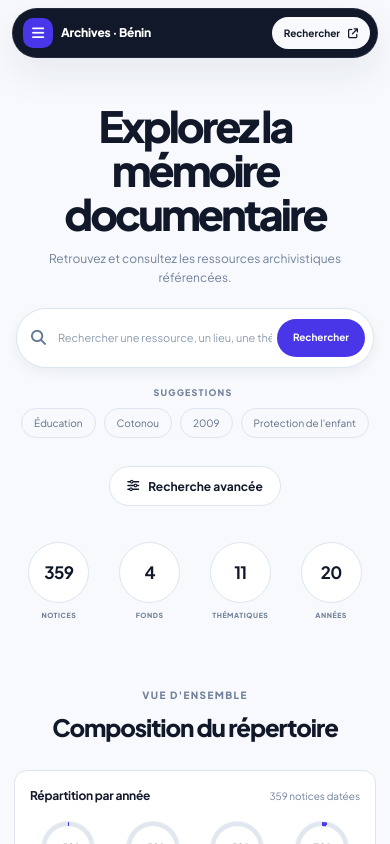
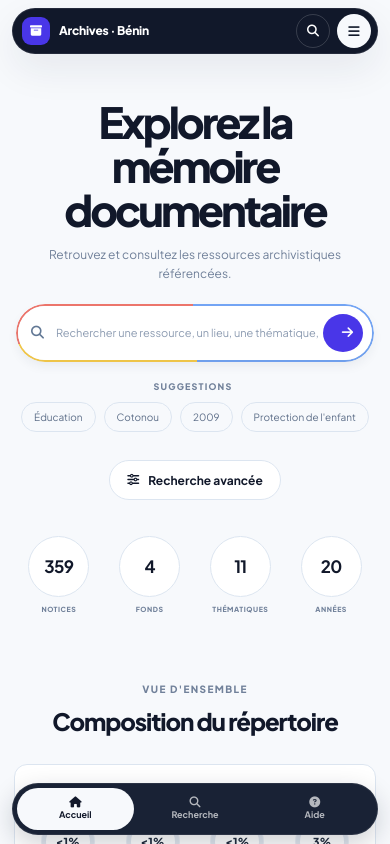
Before and after one commit to emerussoglo/archi-mem, a Next.js app: page / in a window 390 px wide. Shown: the top 844 px of the page. Built offline with nearby package versions, Linux system fonts and the light colour scheme.

Commit message:
feat: amélioration de l'interface et des fonctionnalités

```diff
--- a/src/app/globals.css
+++ b/src/app/globals.css
@@ -15,6 +15,12 @@
   --font: "Plus Jakarta Sans", Arial, sans-serif;
 }
 
+@property --search-ring-angle {
+  syntax: "<angle>";
+  inherits: false;
+  initial-value: 0deg;
+}
+
 * {
   box-sizing: border-box;
 }
@@ -104,14 +110,36 @@ summary:focus-visible {
 }
 
 .navbar__brand {
+  display: inline-flex;
+  align-items: center;
+  gap: 9px;
   font-size: 13px;
   font-weight: 800;
   letter-spacing: -0.02em;
   white-space: nowrap;
 }
 
+.navbar__brand-icon {
+  display: grid;
+  width: 31px;
+  height: 31px;
+  flex: 0 0 auto;
+  place-items: center;
+  border-radius: 10px;
+  background: var(--accent);
+  color: #fff;
+  font-size: 13px;
+}
+
+.navbar__actions {
+  display: flex;
+  align-items: center;
+  justify-self: end;
+  gap: 9px;
+}
+
 .navbar__menu-button {
-  display: grid;
+  display: none;
   width: 30px;
   height: 30px;
   place-items: center;
@@ -122,6 +150,10 @@ summary:focus-visible {
   cursor: pointer;
 }
 
+.mobile-tab-bar {
+  display: none;
+}
+
 .navbar__links {
   justify-content: center;
   gap: 5px;
@@ -147,7 +179,6 @@ summary:focus-visible {
 }
 
 .navbar__cta {
-  justify-self: end;
   gap: 8px;
   padding: 9px 16px;
   border-radius: 999px;
@@ -397,7 +428,128 @@ h3 {
 }
 
 .home-hero__search {
+  position: relative;
+  isolation: isolate;
   width: min(610px, 100%);
+  padding: 2px;
+  border-radius: 999px;
+}
+
+.home-hero__search::before {
+  position: absolute;
+  z-index: -1;
+  inset: 0;
+  padding: 2px;
+  border-radius: inherit;
+  background: conic-gradient(
+    from var(--search-ring-angle),
+    #4285f4 0deg 90deg,
+    #fbbc05 90deg 180deg,
+    #ea4335 180deg 270deg,
+    #4285f4 270deg 360deg
+  );
+  content: "";
+  opacity: 0.72;
+  -webkit-mask: linear-gradient(#fff 0 0) content-box, linear-gradient(#fff 0 0);
+  -webkit-mask-composite: xor;
+  mask: linear-gradient(#fff 0 0) content-box, linear-gradient(#fff 0 0);
+  mask-composite: exclude;
+  animation: search-ring-spin 5s linear infinite;
+}
+
+.home-hero__search:focus-within::before {
+  opacity: 1;
+  animation-duration: 2.2s;
+}
+
+.home-hero__search .search-bar__field {
+  border-color: transparent;
+  box-shadow: 0 5px 12px rgba(37, 50, 77, 0.08);
+}
+
+.home-hero > h1,
+.home-hero > .home-hero__intro,
+.home-hero > .home-hero__search,
+.home-hero > .suggestions,
+.home-hero > .home-hero__advanced,
+.home-hero > .home-metrics {
+  animation: home-enter 680ms cubic-bezier(0.2, 0.7, 0.2, 1) both;
+}
+
+.home-hero > h1 {
+  animation-delay: 50ms;
+}
+
+.home-hero > .home-hero__intro {
+  animation-delay: 110ms;
+}
+
+.home-hero > .home-hero__search {
+  animation-delay: 170ms;
+}
+
+.home-hero > .suggestions {
+  animation-delay: 230ms;
+}
+
+.home-hero > .home-hero__advanced {
+  animation-delay: 290ms;
+}
+
+.home-hero > .home-metrics {
+  animation-delay: 350ms;
+}
+
+.composition-grid,
+.browse-panel,
+.browse-lower-grid,
+.discoveries-section > .catalog-grid {
+  animation: home-enter 760ms cubic-bezier(0.2, 0.7, 0.2, 1) both;
+}
+
+.composition-grid {
+  animation-delay: 100ms;
+}
+
+.browse-panel {
+  animation-delay: 160ms;
+}
+
+.browse-lower-grid {
+  animation-delay: 220ms;
+}
+
+.discoveries-section > .catalog-grid {
+  animation-delay: 280ms;
+}
+
+.discoveries-section > .catalog-grid .archive-card {
+  animation: home-enter 620ms cubic-bezier(0.2, 0.7, 0.2, 1) both;
+}
+
+.discoveries-section > .catalog-grid .archive-card:nth-child(2) {
+  animation-delay: 100ms;
+}
+
+.discoveries-section > .catalog-grid .archive-card:nth-child(3) {
+  animation-delay: 180ms;
+}
+
+@keyframes search-ring-spin {
+  to {
+    --search-ring-angle: 360deg;
+  }
+}
+
+@keyframes home-enter {
+  from {
+    opacity: 0;
+    transform: translateY(14px);
+  }
+  to {
+    opacity: 1;
+    transform: translateY(0);
+  }
 }
 
 .search-bar {
@@ -2162,6 +2314,10 @@ button.ring-item:hover .ring {
     grid-template-columns: 1fr auto;
   }
 
+  .navbar__menu-button {
+    display: grid;
+  }
+
   .navbar__links {
     display: none;
   }
@@ -2174,16 +2330,25 @@ button.ring-item:hover .ring {
     width: 100%;
     flex-direction: column;
     align-items: stretch;
-    gap: 3px;
-    padding: 10px;
-    border: 1px solid #263149;
-    border-radius: 15px;
-    background: var(--ink);
+    gap: 2px;
+    padding: 8px;
+    border: 1px solid var(--border);
+    border-radius: 16px;
+    background: #fff;
     box-shadow: var(--shadow);
   }
 
   .navbar__link {
     padding: 10px 12px;
+    border-radius: 10px;
+    color: var(--text);
+    font-size: 12px;
+  }
+
+  .navbar__link:hover,
+  .navbar__link--active {
+    background: #f0f3f8;
+    color: var(--accent);
   }
 
   .navbar__stats-link {
@@ -2212,21 +2377,234 @@ button.ring-item:hover .ring {
   }
 
   .navbar {
-    min-height: 50px;
-    padding: 6px 7px 6px 10px;
+    min-height: 46px;
+    padding: 5px 6px 5px 9px;
   }
 
   .navbar__brand-group {
-    gap: 8px;
+    gap: 7px;
   }
 
   .navbar__brand {
     font-size: 12px;
   }
 
+  .navbar__brand-icon {
+    width: 28px;
+    height: 28px;
+    border-radius: 9px;
+    font-size: 12px;
+  }
+
+  .navbar__actions {
+    gap: 7px;
+  }
+
   .navbar__cta {
-    padding: 8px 12px;
-    font-size: 10px;
+    display: grid;
+    width: 34px;
+    height: 34px;
+    place-items: center;
+    padding: 0;
+    border: 1px solid rgba(255, 255, 255, 0.16);
+    background: transparent;
+    color: #fff;
+    font-size: 12px;
+  }
+
+  .navbar__cta span {
+    display: none;
+  }
+
+  .navbar__cta:hover {
+    background: rgba(255, 255, 255, 0.12);
+  }
+
+  .navbar__menu-button {
+    width: 34px;
+    height: 34px;
+    border-radius: 50%;
+    background: #f7f9fc;
+    color: var(--ink);
+    font-size: 13px;
+  }
+
+  .mobile-tab-bar {
+    position: fixed;
+    z-index: 60;
+    right: 12px;
+    bottom: calc(9px + env(safe-area-inset-bottom));
+    left: 12px;
+    display: grid;
+    min-height: 52px;
+    grid-template-columns: repeat(3, minmax(0, 1fr));
+    gap: 3px;
+    padding: 4px;
+    border: 1px solid rgba(255, 255, 255, 0.08);
+    border-radius: 28px;
+    background: #192235;
+    box-shadow: 0 9px 26px rgba(17, 24, 42, 0.2);
+  }
+
+  .mobile-tab-bar__item {
+    display: flex;
+    min-width: 0;
+    flex-direction: column;
+    align-items: center;
+    justify-content: center;
+    gap: 2px;
+    border-radius: 24px;
+    color: rgba(255, 255, 255, 0.68);
+    font-size: 9px;
+    font-weight: 700;
+    line-height: 1.15;
+    transition: background 180ms ease, color 180ms ease, transform 180ms ease;
+  }
+
+  .mobile-tab-bar__item i {
+    font-size: 11px;
+  }
+
+  .mobile-tab-bar__item--active {
+    background: #f7f9fc;
+    color: var(--ink);
+  }
+
+  .mobile-tab-bar__item:active {
+    transform: scale(0.96);
+  }
+
+  .site-main {
+    padding-bottom: 70px;
+  }
+
+  .site-footer {
+    padding-bottom: 70px;
+  }
+
+  .home-hero > h1 {
+    animation-delay: 30ms;
+  }
+
+  .home-hero > .home-hero__intro {
+    animation-delay: 70ms;
+  }
+
+  .home-hero > .home-hero__search {
+    animation-delay: 110ms;
+  }
+
+  .home-hero > .suggestions {
+    animation-delay: 150ms;
+  }
+
+  .home-hero > .home-hero__advanced {
+    animation-delay: 190ms;
+  }
+
+  .home-hero > .home-metrics {
+    animation-delay: 230ms;
+  }
+
+  .discoveries-section > .catalog-grid .archive-card:nth-child(2) {
+    animation-delay: 70ms;
+  }
+
+  .discoveries-section > .catalog-grid .archive-card:nth-child(3) {
+    animation-delay: 120ms;
+  }
+
+  .home-hero__search .search-bar__submit {
+    min-width: 40px;
+    width: 40px;
+    min-height: 38px;
+    overflow: hidden;
+    padding: 8px;
+    border-radius: 50%;
+    font-size: 0;
+    transition: transform 160ms ease;
+  }
+
+  .home-hero__search .search-bar__submit::after {
+    display: inline-block;
+    content: "\f061";
+    font-family: "Font Awesome 6 Free";
+    font-size: 13px;
+    font-weight: 900;
+    line-height: 1;
+  }
+
+  .home-hero__search .search-bar__submit:hover {
+    transform: scale(1.04);
+  }
+
+  .home-hero__search .search-bar__field {
+    min-height: 50px;
+    padding-left: 12px;
+  }
+
+  .home-hero__search .search-bar__input {
+    height: 38px;
+    font-size: 11px;
+  }
+
+  .home-hero__search .search-bar__input::placeholder {
+    font-size: 11px;
+    text-overflow: ellipsis;
+  }
+
+  .home-hero__search .search-bar__icon {
+    font-size: 13px;
+  }
+
+  .home-hero__search .search-bar {
+    gap: 0;
+  }
+
+  .home-hero__search .search-bar__clear {
+    width: 28px;
+    height: 28px;
+  }
+
+  .home-hero__search .search-bar__clear + .search-bar__submit {
+    margin-left: 0;
+  }
+
+  .home-hero__search .search-bar__submit:disabled {
+    opacity: 0.8;
+  }
+
+  .navbar__menu-button,
+  .navbar__cta {
+    flex: 0 0 auto;
+  }
+
+  .mobile-tab-bar__item:focus-visible {
+    outline-color: #bdb4ff;
+    outline-offset: -2px;
+  }
+
+  .navbar__links--open {
+    animation: mobile-menu-enter 180ms ease both;
+  }
+
+  .home-hero__search:focus-within .search-bar__field {
+    box-shadow: 0 8px 22px rgba(37, 50, 77, 0.1);
+  }
+
+  .navbar__links--open .navbar__link {
+    min-height: 38px;
+  }
+
+  @keyframes mobile-menu-enter {
+    from {
+      opacity: 0;
+      transform: translateY(-5px);
+    }
+    to {
+      opacity: 1;
+      transform: translateY(0);
+    }
   }
 
   .home-hero {
--- a/src/components/layout/Navbar.tsx
+++ b/src/components/layout/Navbar.tsx
@@ -11,26 +11,28 @@ const NAV_ITEMS = [
   { href: '/contact', label: 'Contact' },
 ];
 
+const MOBILE_NAV_ITEMS = [
+  { href: '/', label: 'Accueil', icon: 'fa-house' },
+  { href: '/explorer', label: 'Recherche', icon: 'fa-magnifying-glass' },
+  { href: '/aide', label: 'Aide', icon: 'fa-circle-question' },
+];
+
 export function Navbar() {
   const [isMobileMenuOpen, setIsMobileMenuOpen] = useState(false);
   const pathname = usePathname();
 
   return (
+    <>
       <header className="site-header">
         <nav className="navbar" aria-label="Navigation principale">
           <div className="navbar__brand-group">
-          <button
-            type="button"
-            className="navbar__menu-button"
-            onClick={() => setIsMobileMenuOpen((open) => !open)}
-            aria-label={isMobileMenuOpen ? 'Fermer le menu' : 'Ouvrir le menu'}
-            aria-expanded={isMobileMenuOpen}
-            aria-controls="primary-navigation"
-          >
-            <i className={`fa-solid ${isMobileMenuOpen ? 'fa-xmark' : 'fa-bars'}`} aria-hidden="true" />
-          </button>
             <Link href="/" className="navbar__brand" aria-label="Archives·Bénin, accueil">
+              <span className="navbar__brand-icon" aria-hidden="true">
+                <i className="fa-solid fa-box-archive" />
+              </span>
+              <span>
             Archives · Bénin
+              </span>
             </Link>
           </div>
 
@@ -56,10 +58,48 @@ export function Navbar() {
             </Link>
           </div>
 
-        <Link href="/explorer" className="navbar__cta">
-          Rechercher <i className="fa-solid fa-arrow-up-right-from-square" aria-hidden="true" />
+          <div className="navbar__actions">
+            <Link
+              href="/explorer"
+              className="navbar__cta"
+              aria-label="Rechercher dans les archives"
+            >
+              <i className="fa-solid fa-magnifying-glass" aria-hidden="true" />
+              <span>Rechercher</span>
             </Link>
+
+            <button
+              type="button"
+              className="navbar__menu-button"
+              onClick={() => setIsMobileMenuOpen((open) => !open)}
+              aria-label={isMobileMenuOpen ? 'Fermer le menu' : 'Ouvrir le menu'}
+              aria-expanded={isMobileMenuOpen}
+              aria-controls="primary-navigation"
+            >
+              <i className={`fa-solid ${isMobileMenuOpen ? 'fa-xmark' : 'fa-bars'}`} aria-hidden="true" />
+            </button>
+          </div>
         </nav>
       </header>
+
+      <nav className="mobile-tab-bar" aria-label="Navigation mobile">
+        {MOBILE_NAV_ITEMS.map(({ href, label, icon }) => {
+          const isActive = href === '/'
+            ? pathname === '/'
+            : pathname === href || pathname.startsWith(`${href}/`);
+          return (
+            <Link
+              key={href}
+              href={href}
+              className={`mobile-tab-bar__item ${isActive ? 'mobile-tab-bar__item--active' : ''}`}
+              aria-current={isActive ? 'page' : undefined}
+            >
+              <i className={`fa-solid ${icon}`} aria-hidden="true" />
+              <span>{label}</span>
+            </Link>
+          );
+        })}
+      </nav>
+    </>
   );
 }
```
Also changed, not shown: .tsupgrader/runtime-validation/standalone-result.json. Lines whose indentation alone changed are shown as unchanged.
